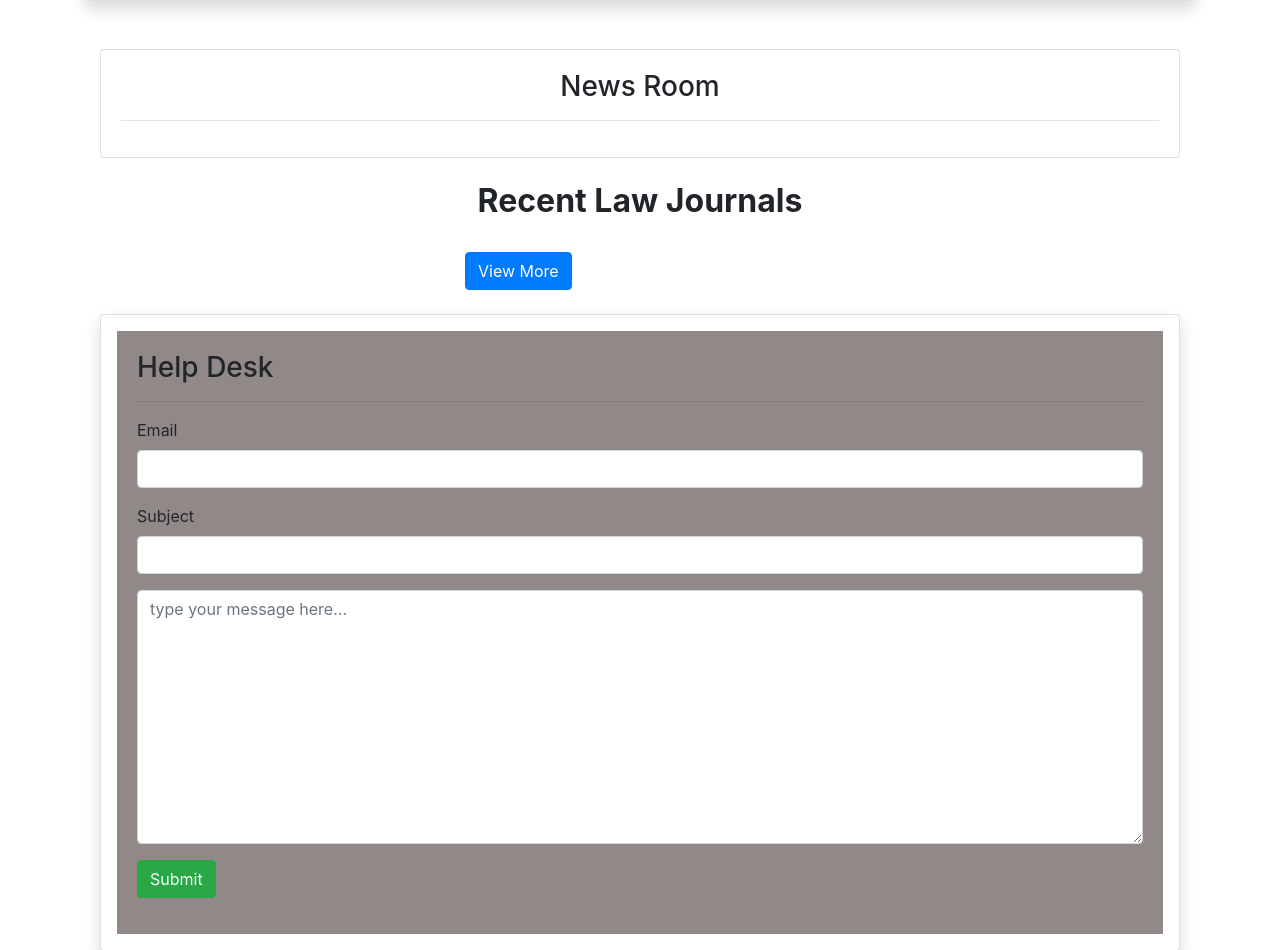
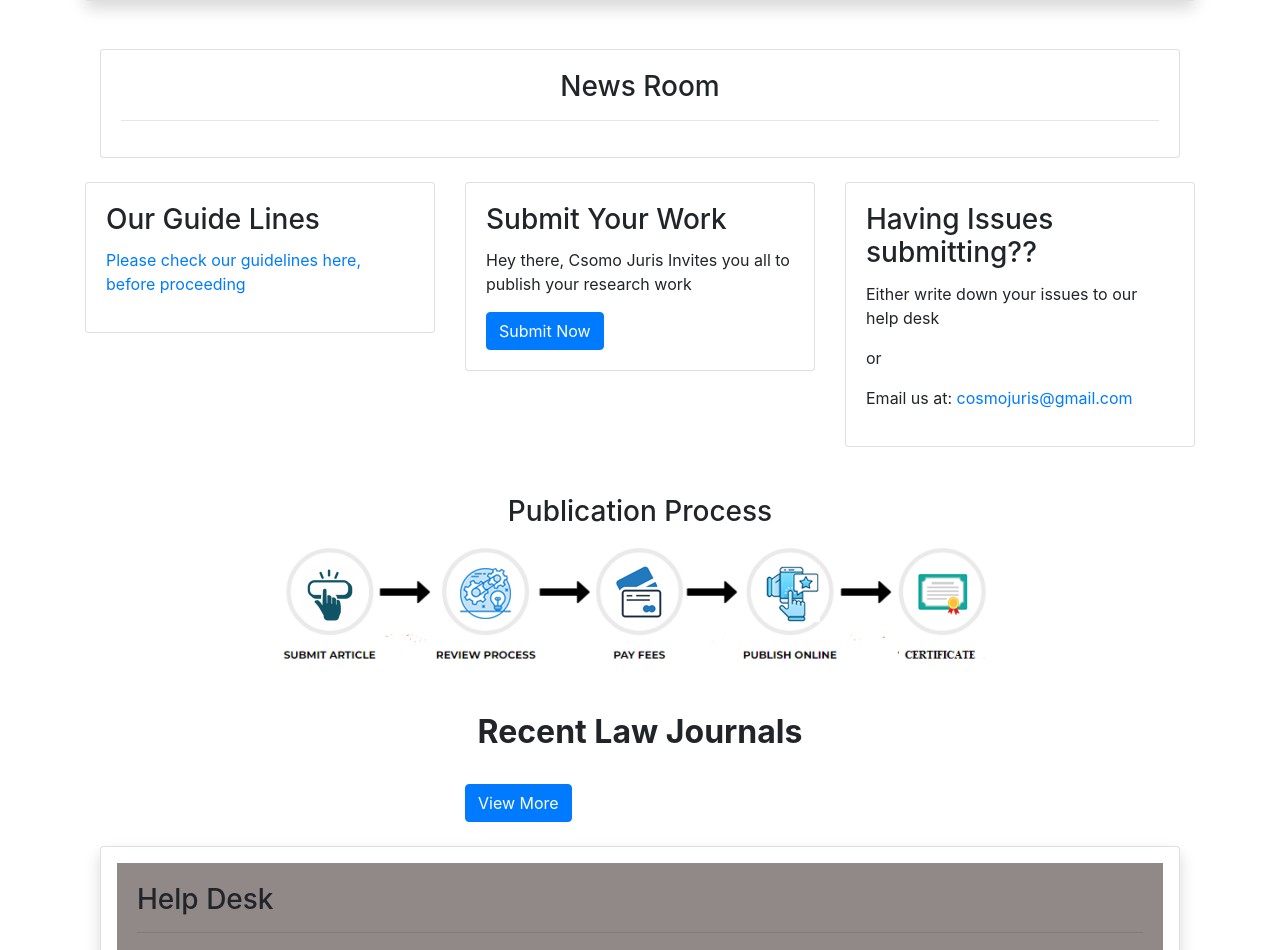
Before and after one commit to Parasmani300/cosmojuris, a Flask app: page / in a window 1280 px wide; the page is wider, and only the part inside the window is pictured. Shown: the part 1141-2091 px from the top of that part. Run offline with Flask 2, Linux system fonts and the light colour scheme; data that the repository does not hold is empty; some libraries are stand-ins or nearby versions.

Commit message:
New Status

```diff
--- a/application/routes.py
+++ b/application/routes.py
@@ -23,6 +23,23 @@ def index():
         blog_preview = db.child("blogs").order_by_key().limit_to_last(n).get()
     except:
         print("Error fetching events")
+
+    if(request.form.get('feedback')):
+        if request.method == "POST":
+            email = request.form.get('email')
+            subject = request.form.get('subject')
+            message = request.form.get('message')
+
+            feeback_data = {
+                'email':email,
+                'subject':subject,
+                'message':message,
+                'last_updated':str(datetime.now())
+            }
+            try:
+                db.child("feedback").push(feeback_data)
+            except:
+                print("unable to push feedback")
 
     return render_template("index.html",data=data,event_notice=event_notice,blog_preview=blog_preview,n=n)
 
@@ -123,8 +140,24 @@ def cms():
     except:
         print("Error fetching events")
 
+    feedbacks = None
+    if(request.args.get('action') == 'view_feedback'):
+        try:
+            feedbacks = db.child("feedback").order_by_key().get()
+        except:
+            print("Unable to fetch feedback")
 
-    return render_template("cms.html",send_action=send_action,events=events)
+        # Delete message
+        try:
+            if(request.args.get('delete_key')):
+                delete_key = request.args.get('delete_key')
+                db.child("feedback").child(delete_key).remove()
+                return redirect(url_for('cms',action='view_feedback'))
+        except:
+            print("Some error occured")
+
+
+    return render_template("cms.html",send_action=send_action,events=events,feedbacks=feedbacks)
 
 @app.route('/cms_login',methods=['GET','POST'])
 def cms_login():
--- a/application/templates/index.html
+++ b/application/templates/index.html
@@ -35,6 +35,52 @@
                 </marquee>
             </div>
         </div>
+    </div>
+    <!-- Submit Your Paper -->
+    <br>
+    <div class="row">
+        <div class="col-md-4">
+            <div class="card">
+                <div class="card-body">
+                    <h3 class="card-title">Our Guide Lines</h3>
+                    <a href="#">
+                        <p>Please check our guidelines here, before proceeding</p>
+                    </a>
+                </div>
+            </div>
+            <br>
+        </div>
+
+        <div class="col-md-4">
+            <div class="card">
+                <div class="card-body">
+                    <h3 class="card-title">Submit Your Work</h3>
+                    <p class="card-text">Hey there, Csomo Juris Invites you all to publish your research work</p>
+                    <a href="#"><button class=" justify-center btn btn-primary">Submit Now</button></a>
+                </div>
+            </div>
+            <br>
+        </div>
+        <div class="col-md-4">
+            <div class="card">
+                <div class="card-body">
+                    <h3 class="card-title">Having Issues submitting??</h3>
+                    <p class="card-text">Either write down your issues to our help desk</p>
+                    <p>or</p>
+                    <p>Email us at: <a class="text-primary" href="mailto:cosmojuris@gmail.com"
+                            style="text-decoration: none;">cosmojuris@gmail.com</a></p>
+                </div>
+            </div>
+            <br>
+        </div>
+    </div>
+
+    <br>
+    <!-- Submission Process -->
+    <div class="text-center">
+        <h3 class="d-flex justify-content-center">Publication Process</h3>
+        <img class="img-fluid" src="{{url_for('static',filename='images/PUBLICATION-PROCESS-HOME.jpg')}}"
+            alt="publication process">
     </div>
 
     <!-- Search Bar -->
@@ -87,15 +133,15 @@
                 <form action="" method="POST">
                     <div class="form-group">
                         <label for="email">Email</label>
-                        <input type="email" name="email" class="form-control">
+                        <input type="email" name="email" class="form-control" required>
                     </div>
                     <div class="form-group">
                         <label for="subject">Subject</label>
-                        <input type="text" name="subject" class="form-control">
+                        <input type="text" name="subject" class="form-control" required>
                     </div>
                     <div class="form-group">
-                        <textarea name="" id="" cols="30" rows="10" placeholder="type your message here..."
-                            class="form-control"></textarea>
+                        <textarea name="message" id="" cols="30" rows="10" placeholder="type your message here..."
+                            class="form-control" required></textarea>
                     </div>
                     <div class="form-group">
                         <input type="submit" name="feedback" class="btn btn-success">
```
Also changed, not shown: application/templates/cms.html (+7 -1 lines), application/templates/cms/view_feedback.html (added, +18 -0 lines).
